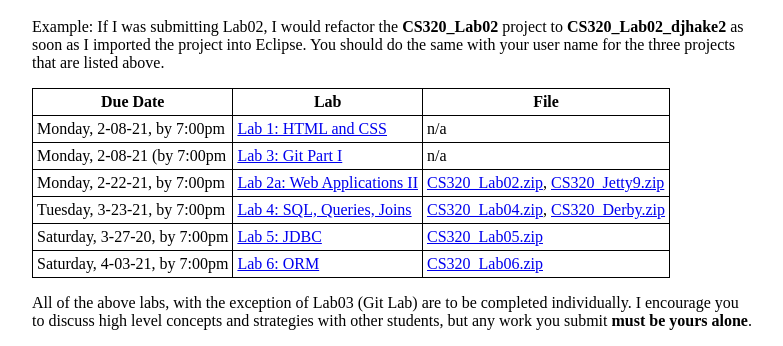
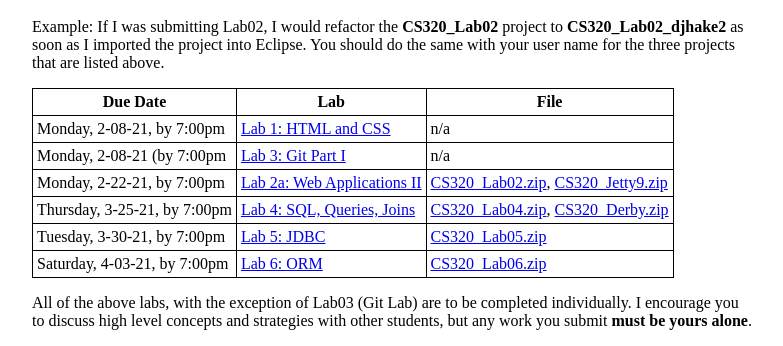
Before and after one commit to ycpcs/cs320-spring2021, a Jekyll site: the page built from labs/index.md, in a window 1280 px wide. Shown: the part 379-725 px from the top of the page, without its empty margins (248-1031 px from the left). Built offline with Jekyll 4.4.1, drawn with Linux system fonts in a browser that asks for light colours.

Commit message:
extended lab 4 deadline

```diff
--- a/labs/index.md
+++ b/labs/index.md
@@ -18,8 +18,8 @@ Due Date | Lab | File
 Monday, 2-08-21, by 7:00pm | [Lab 1: HTML and CSS](lab01.html) | n/a
 Monday, 2-08-21 (by 7:00pm | [Lab 3: Git Part I](lab03.html) | n/a
 Monday, 2-22-21, by 7:00pm | [Lab 2a: Web Applications II](lab02a.html) | [CS320\_Lab02.zip](CS320_Lab02.zip), [CS320\_Jetty9.zip](CS320_Jetty9.zip)
-Tuesday, 3-23-21, by 7:00pm | [Lab 4: SQL, Queries, Joins](lab04.html) |  [CS320\_Lab04.zip](CS320_Lab04.zip), [CS320\_Derby.zip](CS320_Derby.zip)
-Saturday, 3-27-20, by 7:00pm | [Lab 5: JDBC](lab05.html) | [CS320\_Lab05.zip](CS320_Lab05.zip)
+Thursday, 3-25-21, by 7:00pm | [Lab 4: SQL, Queries, Joins](lab04.html) |  [CS320\_Lab04.zip](CS320_Lab04.zip), [CS320\_Derby.zip](CS320_Derby.zip)
+Tuesday, 3-30-21, by 7:00pm | [Lab 5: JDBC](lab05.html) | [CS320\_Lab05.zip](CS320_Lab05.zip)
 Saturday, 4-03-21, by 7:00pm | [Lab 6: ORM](lab06.html) | [CS320\_Lab06.zip](CS320_Lab06.zip)
 
 All of the above labs, with the exception of Lab03 (Git Lab) are to be completed individually. I encourage you to discuss high level concepts and strategies with other students, but any work you submit **must be yours alone**.
```
Also changed, not shown: 1 other file.
